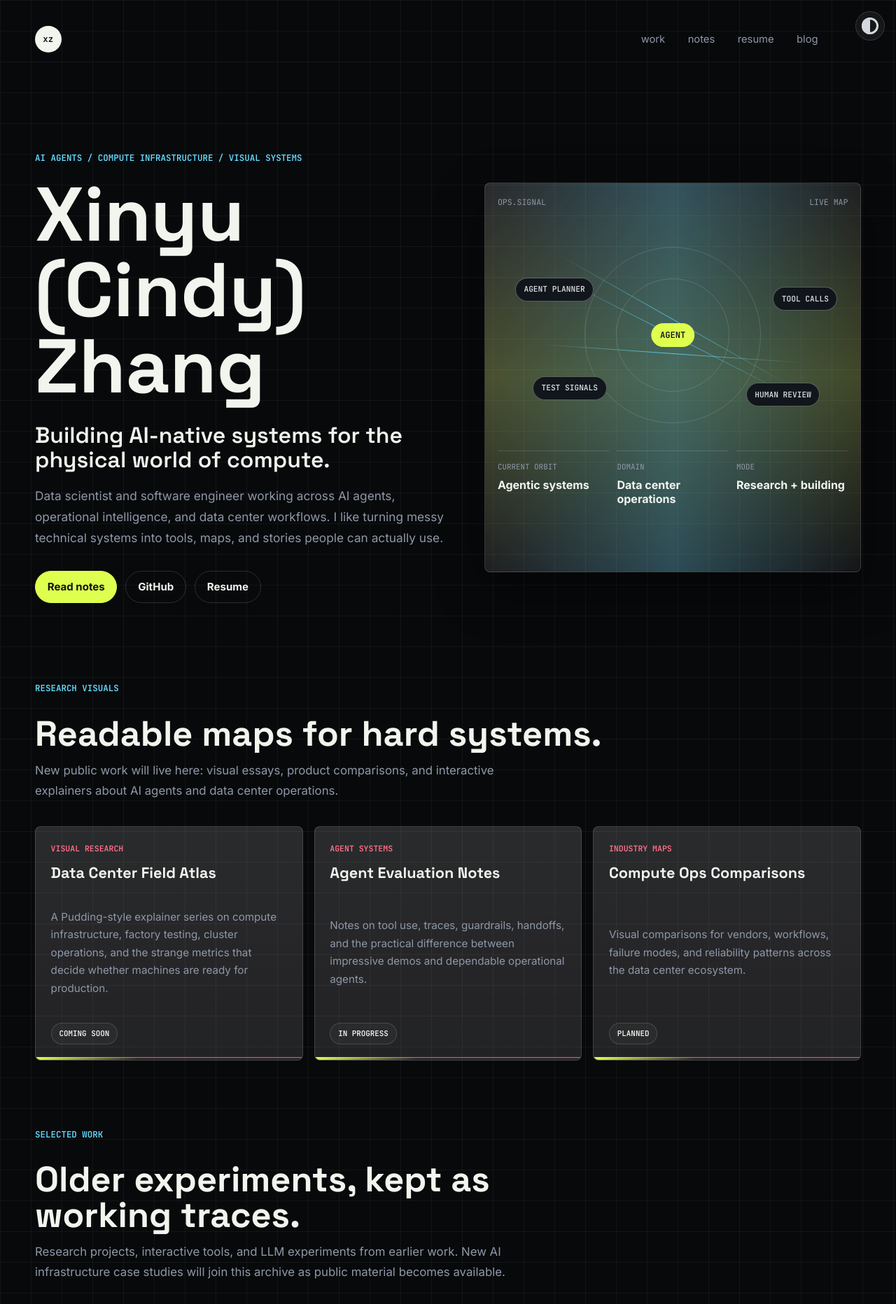
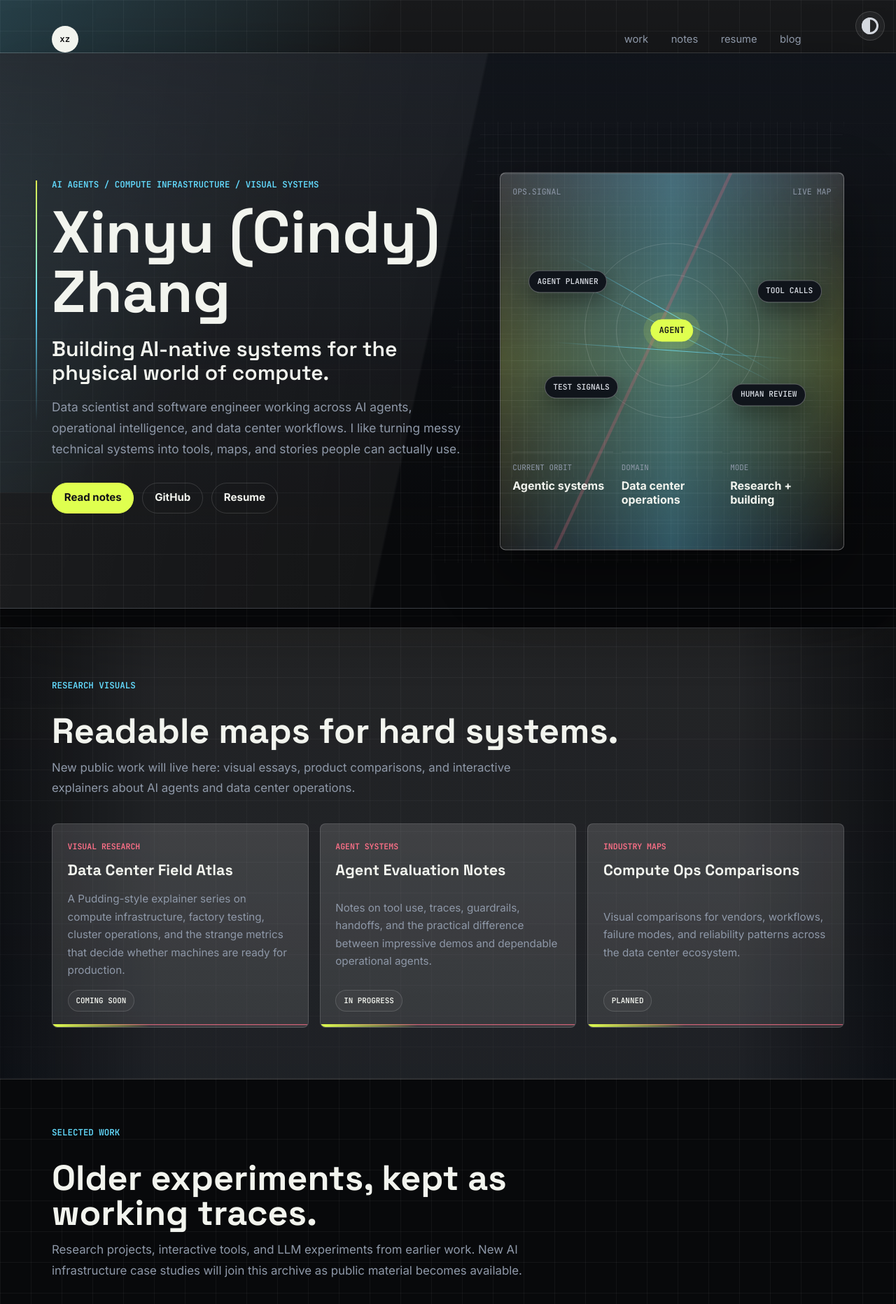
Before and after one commit to xyyy9/xyyy9.github.io, a Jekyll site: the page built from index.md, in a window 1280 px wide. Shown: the top 1864 px of the page at 70% size. Built offline with Jekyll 4.4.1, drawn with Linux system fonts in a browser that asks for light colours.

Commit message:
Refine homepage depth and responsive layout

```diff
--- a/_sass/moonwalk.scss
+++ b/_sass/moonwalk.scss
@@ -3,6 +3,12 @@
 html {
   height: 100%;
   scroll-behavior: smooth;
+}
+
+*,
+*:before,
+*:after {
+  box-sizing: border-box;
 }
 
 body {
@@ -219,6 +225,7 @@ body {
     var(--bg);
   background-size: 44px 44px, 44px 44px, auto;
   color: var(--text);
+  overflow-x: hidden;
 }
 
 h1,
@@ -390,7 +397,23 @@ li code {
 .home-shell {
   display: flex;
   flex-direction: column;
-  gap: 6rem;
+  gap: clamp(3.3rem, 5.2vw, 5.4rem);
+  position: relative;
+}
+
+.home-shell:before {
+  background:
+    linear-gradient(120deg, color-mix(in srgb, var(--accent-cyan), transparent 80%), transparent 34%),
+    linear-gradient(180deg, color-mix(in srgb, var(--surface-strong), transparent 28%), transparent 74%);
+  content: "";
+  height: 44rem;
+  left: 50%;
+  pointer-events: none;
+  position: absolute;
+  top: -1.5rem;
+  transform: translateX(-50%);
+  width: 100vw;
+  z-index: -3;
 }
 
 .site-nav {
@@ -398,6 +421,8 @@ li code {
   display: flex;
   justify-content: space-between;
   min-height: 4rem;
+  position: relative;
+  z-index: 5;
 }
 
 .brand-mark {
@@ -447,9 +472,43 @@ li code {
 .hero-section {
   align-items: center;
   display: grid;
-  gap: 3rem;
-  grid-template-columns: minmax(0, 1.05fr) minmax(360px, 0.95fr);
-  padding: 2rem 0 1rem;
+  gap: clamp(2rem, 4vw, 4.8rem);
+  grid-template-columns: minmax(0, 0.98fr) minmax(380px, 0.82fr);
+  isolation: isolate;
+  min-height: 660px;
+  padding: clamp(2.8rem, 5.4vw, 4.6rem) 0 clamp(3rem, 5.2vw, 4.4rem);
+  position: relative;
+}
+
+.hero-section:before {
+  background:
+    linear-gradient(102deg, color-mix(in srgb, var(--surface-strong), transparent 4%) 0%, color-mix(in srgb, var(--surface), transparent 14%) 48%, transparent 48.25%),
+    linear-gradient(180deg, color-mix(in srgb, var(--bg-secondary), transparent 14%), transparent 88%);
+  border-bottom: 1px solid var(--border);
+  border-top: 1px solid var(--border);
+  box-shadow: 0 34px 90px color-mix(in srgb, var(--shadow), transparent 30%);
+  content: "";
+  inset: -5rem 50% -2.5rem;
+  pointer-events: none;
+  position: absolute;
+  transform: translateX(-50%);
+  width: 100vw;
+  z-index: -3;
+}
+
+.hero-section:after {
+  background:
+    repeating-linear-gradient(90deg, transparent 0 18px, var(--gridline) 18px 19px),
+    repeating-linear-gradient(180deg, transparent 0 18px, var(--gridline) 18px 19px);
+  clip-path: polygon(12% 0, 100% 0, 88% 100%, 0 100%);
+  content: "";
+  inset: 1.2rem 0 1.6rem auto;
+  opacity: 0.9;
+  pointer-events: none;
+  position: absolute;
+  max-width: 650px;
+  width: 46vw;
+  z-index: -2;
 }
 
 .section-kicker {
@@ -462,24 +521,41 @@ li code {
 }
 
 .hero-copy h1 {
-  max-width: 9ch;
+  font-size: clamp(4.2rem, 6.6vw, 6.4rem);
+  max-width: 12ch;
+  position: relative;
+}
+
+.hero-copy {
+  position: relative;
+  z-index: 2;
+}
+
+.hero-copy:before {
+  background: linear-gradient(180deg, var(--accent), var(--accent-cyan), transparent);
+  content: "";
+  height: 72%;
+  left: -1.45rem;
+  position: absolute;
+  top: 0.25rem;
+  width: 2px;
 }
 
 .hero-headline {
   color: var(--headings);
   font-family: "Space Grotesk", "Inter", sans-serif;
-  font-size: 2rem;
+  font-size: clamp(1.55rem, 2.35vw, 2.35rem);
   font-weight: 600;
   line-height: 1.12;
-  margin: 1.6rem 0 0;
-  max-width: 720px;
+  margin: 1.45rem 0 0;
+  max-width: 690px;
 }
 
 .hero-body {
   color: var(--text-secondary);
   font-size: 1.08rem;
   line-height: 1.75;
-  max-width: 660px;
+  max-width: 620px;
 }
 
 .hero-actions {
@@ -521,24 +597,40 @@ li code {
 
 .hero-panel {
   background:
+    linear-gradient(180deg, color-mix(in srgb, var(--headings), transparent 93%), transparent 18%),
     linear-gradient(135deg, var(--surface-strong), transparent),
     var(--surface);
-  border: 1px solid var(--border);
+  border: 1px solid var(--border-strong);
   border-radius: 8px;
-  box-shadow: 0 24px 70px var(--shadow);
-  min-height: 520px;
+  box-shadow:
+    0 36px 90px var(--shadow),
+    inset 0 1px 0 color-mix(in srgb, var(--headings), transparent 86%);
+  min-height: 540px;
   overflow: hidden;
   padding: 1.1rem;
   position: relative;
+  transform: translateY(1.4rem);
 }
 
 .hero-panel:before {
   background:
-    linear-gradient(90deg, transparent, color-mix(in srgb, var(--accent-cyan), transparent 64%), transparent),
-    linear-gradient(180deg, transparent, color-mix(in srgb, var(--accent), transparent 72%), transparent);
+    linear-gradient(115deg, transparent 0 44%, color-mix(in srgb, var(--accent-coral), transparent 72%) 44.15% 44.65%, transparent 44.8%),
+    linear-gradient(90deg, transparent, color-mix(in srgb, var(--accent-cyan), transparent 62%), transparent),
+    linear-gradient(180deg, transparent, color-mix(in srgb, var(--accent), transparent 76%), transparent);
   content: "";
   inset: 0;
-  opacity: 0.7;
+  opacity: 0.82;
+  pointer-events: none;
+  position: absolute;
+}
+
+.hero-panel:after {
+  background:
+    repeating-linear-gradient(90deg, color-mix(in srgb, var(--headings), transparent 90%) 0 1px, transparent 1px 22px),
+    repeating-linear-gradient(180deg, color-mix(in srgb, var(--headings), transparent 92%) 0 1px, transparent 1px 22px);
+  content: "";
+  inset: 3rem 1rem 6.4rem;
+  opacity: 0.38;
   pointer-events: none;
   position: absolute;
 }
@@ -555,10 +647,10 @@ li code {
 }
 
 .orbit-map {
-  height: 330px;
+  height: 346px;
   margin: 1rem 0 0;
   position: relative;
-  z-index: 1;
+  z-index: 2;
 }
 
 .orbit-ring {
@@ -608,8 +700,9 @@ li code {
 .workflow-node,
 .core-node {
   align-items: center;
-  background: color-mix(in srgb, var(--bg-secondary), transparent 4%);
+  background: color-mix(in srgb, var(--bg-secondary), transparent 2%);
   border: 1px solid var(--border-strong);
+  box-shadow: 0 12px 30px color-mix(in srgb, var(--shadow), transparent 18%);
   border-radius: 999px;
   color: var(--text);
   display: inline-flex;
@@ -626,6 +719,9 @@ li code {
 .core-node {
   background: var(--accent);
   border-color: var(--accent);
+  box-shadow:
+    0 0 0 10px color-mix(in srgb, var(--accent), transparent 88%),
+    0 18px 50px color-mix(in srgb, var(--accent), transparent 76%);
   color: #111317;
   font-size: 0.76rem;
   left: 50%;
@@ -685,6 +781,28 @@ li code {
 .section-block {
   display: grid;
   gap: 2.2rem;
+  position: relative;
+}
+
+.research-block,
+.notes-block {
+  padding: clamp(3rem, 6vw, 4.6rem) 0;
+}
+
+.research-block:before,
+.notes-block:before {
+  background:
+    linear-gradient(90deg, transparent, color-mix(in srgb, var(--surface-strong), transparent 18%) 18% 82%, transparent),
+    linear-gradient(180deg, color-mix(in srgb, var(--surface), transparent 22%), color-mix(in srgb, var(--bg-secondary), transparent 42%));
+  border-bottom: 1px solid var(--border);
+  border-top: 1px solid var(--border);
+  content: "";
+  inset: 0 50%;
+  pointer-events: none;
+  position: absolute;
+  transform: translateX(-50%);
+  width: 100vw;
+  z-index: -1;
 }
 
 .section-heading {
@@ -855,7 +973,7 @@ li code {
 
 @media screen and (max-width: 980px) {
   h1 {
-    font-size: 4.8rem;
+    font-size: 4.6rem;
   }
 
   h2 {
@@ -863,11 +981,35 @@ li code {
   }
 
   .hero-section {
+    gap: 2.8rem;
     grid-template-columns: 1fr;
+    min-height: 0;
+    padding: 3.2rem 0 4rem;
+  }
+
+  .hero-section:before {
+    background:
+      linear-gradient(180deg, color-mix(in srgb, var(--surface-strong), transparent 6%), color-mix(in srgb, var(--surface), transparent 12%) 58%, transparent),
+      linear-gradient(180deg, color-mix(in srgb, var(--bg-secondary), transparent 10%), transparent);
+  }
+
+  .hero-section:after {
+    inset: auto -10vw 3.4rem 8vw;
+    height: 300px;
+    width: auto;
+  }
+
+  .hero-copy h1 {
+    font-size: 4.35rem;
+    max-width: 12ch;
   }
 
   .hero-panel {
-    min-height: 480px;
+    justify-self: center;
+    max-width: 620px;
+    min-height: 470px;
+    transform: none;
+    width: 100%;
   }
 
   .research-grid,
@@ -882,21 +1024,23 @@ li code {
 
 @media screen and (max-width: 680px) {
   .w {
-    padding: 1rem 1rem 3rem;
+    padding: 0.9rem 1rem 3rem;
   }
 
   .home-shell {
-    gap: 4.5rem;
+    gap: 3.8rem;
   }
 
   .site-nav {
     align-items: flex-start;
     gap: 1rem;
+    min-height: 3.6rem;
   }
 
   .nav-links {
     gap: 0.15rem;
-    padding-right: 2.8rem;
+    max-width: 17rem;
+    padding-right: 2.65rem;
   }
 
   .nav-links a {
@@ -905,53 +1049,141 @@ li code {
   }
 
   h1 {
-    font-size: 3.2rem;
+    font-size: 3.25rem;
   }
 
   h2 {
     font-size: 2.05rem;
   }
 
+  .hero-section {
+    align-items: start;
+    gap: 1.8rem;
+    min-height: 0;
+    padding: 2.25rem 0 3.35rem;
+  }
+
+  .hero-section:before {
+    inset: -4.4rem 50% -1.6rem;
+  }
+
+  .hero-section:after {
+    clip-path: polygon(8% 0, 100% 0, 92% 100%, 0 100%);
+    height: 230px;
+    inset: auto 0 1.7rem 20%;
+    opacity: 0.55;
+    width: auto;
+  }
+
+  .section-kicker {
+    font-size: 0.68rem;
+    margin-bottom: 0.78rem;
+  }
+
+  .hero-copy:before {
+    height: 58%;
+    left: -0.72rem;
+    top: 0.1rem;
+  }
+
+  .hero-copy h1 {
+    font-size: 2.86rem;
+    max-width: 100%;
+  }
+
   .hero-headline {
-    font-size: 1.4rem;
+    font-size: 1.36rem;
+    margin-top: 1.15rem;
+    max-width: 22rem;
+  }
+
+  .hero-body {
+    font-size: 0.98rem;
+    line-height: 1.62;
+    margin-top: 0.9rem;
+  }
+
+  .hero-actions {
+    gap: 0.5rem;
+    margin-top: 1.3rem;
+  }
+
+  .button-link {
+    font-size: 0.85rem;
+    min-height: 2.45rem;
+    padding: 0 0.82rem;
   }
 
   .hero-panel {
-    min-height: 440px;
-    padding: 0.9rem;
+    min-height: 0;
+    padding: 0.82rem;
+    width: 100%;
   }
 
   .orbit-map {
-    height: 295px;
+    height: 220px;
+    margin-top: 0.65rem;
   }
 
   .signal-grid {
-    grid-template-columns: 1fr;
+    gap: 0.48rem;
+    grid-template-columns: repeat(3, minmax(0, 1fr));
   }
 
   .signal-card {
     min-height: auto;
+    padding-top: 0.58rem;
+  }
+
+  .signal-card span {
+    font-size: 0.54rem;
+  }
+
+  .signal-card strong {
+    font-size: 0.72rem;
+    line-height: 1.18;
+    margin-top: 0.28rem;
   }
 
   .workflow-node {
-    font-size: 0.62rem;
-    padding: 0 0.52rem;
+    font-size: 0.55rem;
+    min-height: 1.55rem;
+    padding: 0 0.42rem;
   }
 
   .node-1 {
-    left: 0;
+    left: 0.1rem;
+    top: 21%;
   }
 
   .node-2 {
-    right: 0;
+    right: 0.1rem;
+    top: 25%;
   }
 
   .node-3 {
-    left: 0;
+    bottom: 20%;
+    left: 0.15rem;
   }
 
   .node-4 {
-    right: 0;
+    bottom: 18%;
+    right: 0.15rem;
+  }
+
+  .ring-one {
+    height: 170px;
+    width: 170px;
+  }
+
+  .ring-two {
+    height: 104px;
+    width: 104px;
+  }
+
+  .research-block,
+  .notes-block {
+    padding: 2.6rem 0;
   }
 
   .post-list-item {
```
